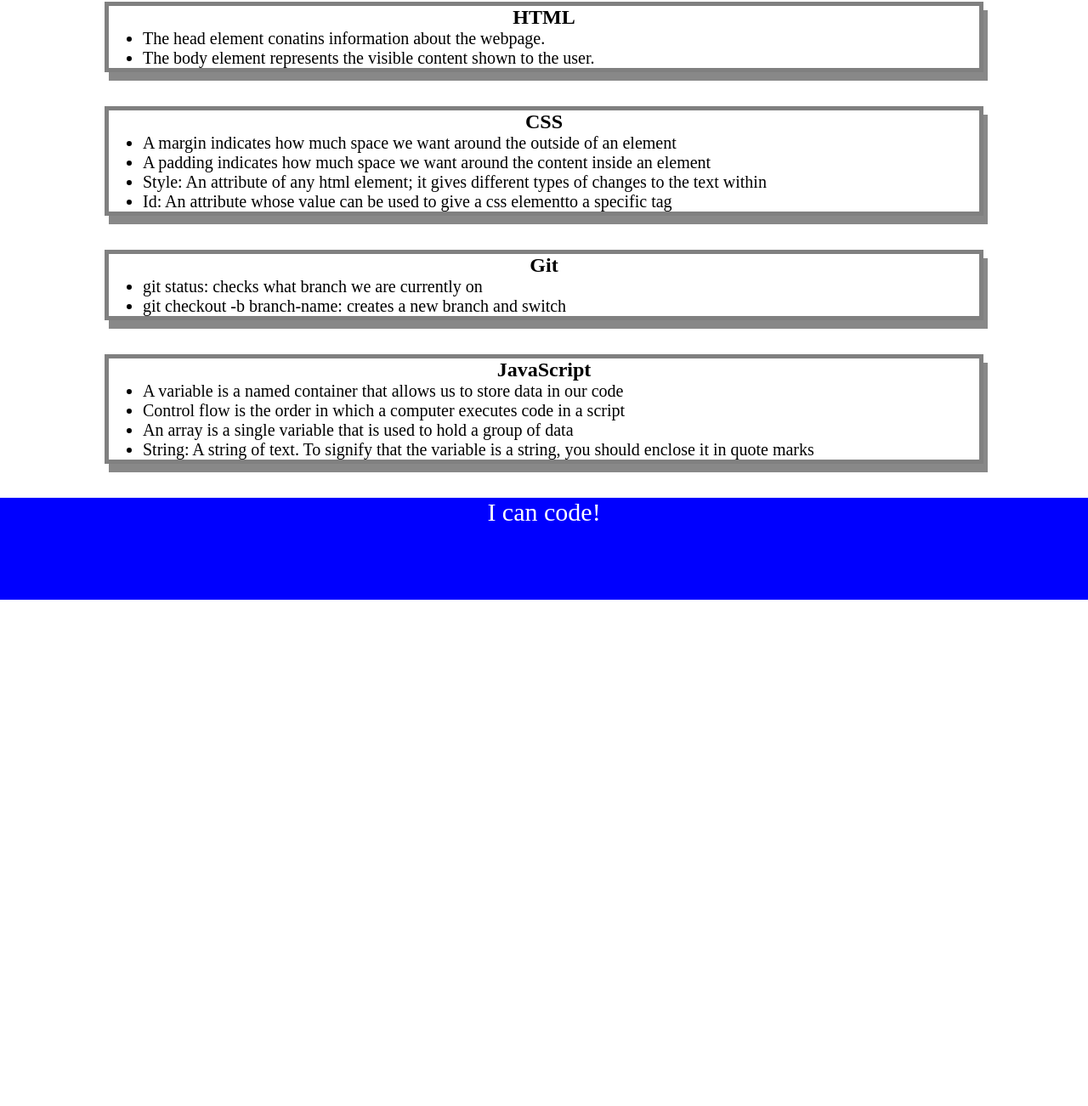
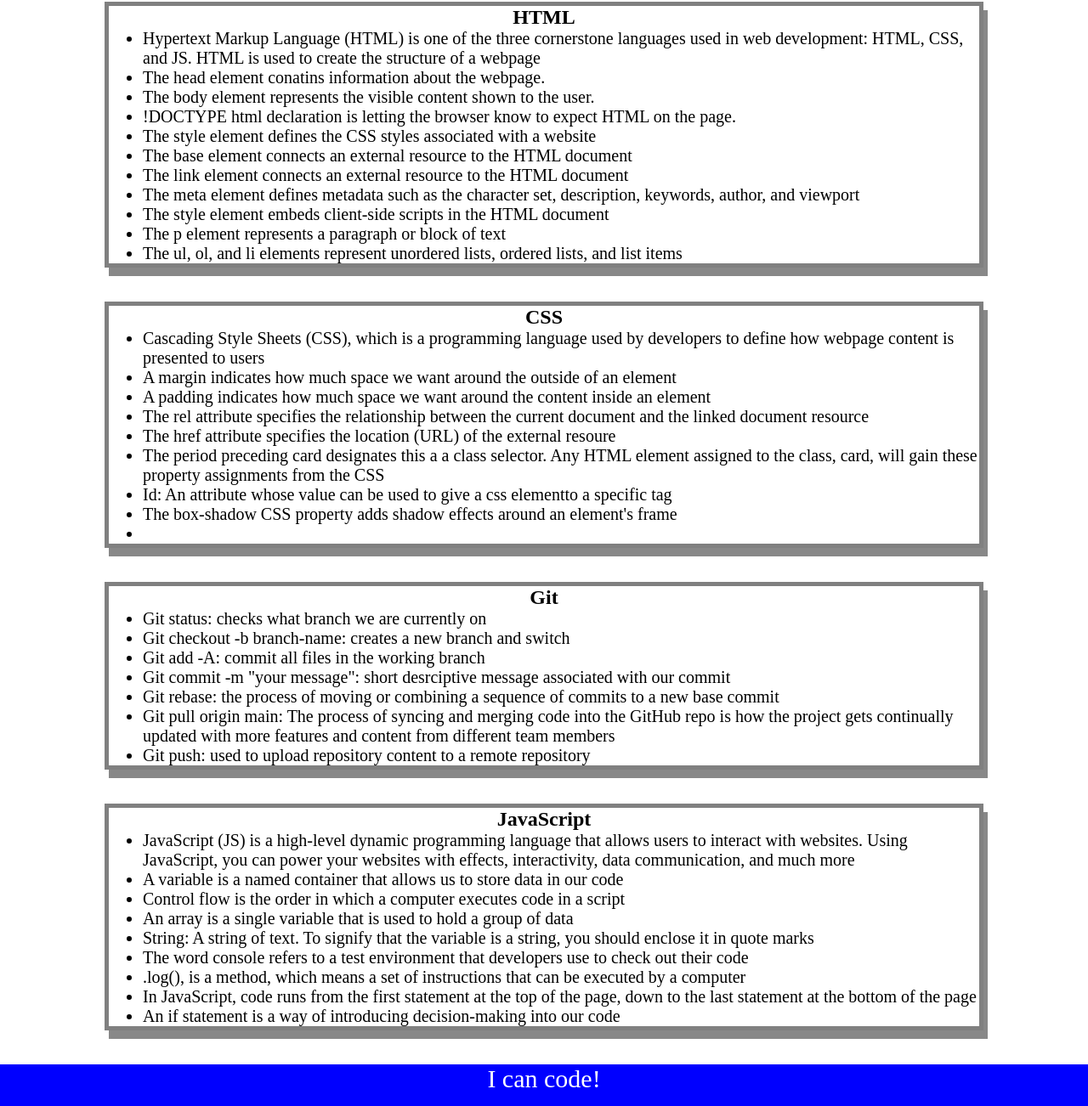
Before and after one commit to Raymond2811/prework-study-guide, a plain HTML site: page index.html in a window 1280 px wide. Shown: the part 158-1460 px from the top of the page at 85% size. Before the commit the page ends 864 px from the top, so only its background shows below. Drawn offline with Linux system fonts and the light colour scheme.

Commit message:
added more notes

```diff
--- a/index.html
+++ b/index.html
@@ -17,36 +17,60 @@
       <section class="card" id="html-section">
         <h2>HTML</h2>
         <ul>
+          <li>Hypertext Markup Language (HTML) is one of the three cornerstone languages used in web development: HTML, CSS, and JS. HTML is used to create the structure of a webpage</li>
           <li>The head element conatins information about the webpage.</li>
           <li>The body element represents the visible content shown to the user.</li>
+          <li>!DOCTYPE html declaration is letting the browser know to expect HTML on the page.</li>
+          <li>The style element defines the CSS styles associated with a website</li>
+          <li>The base element connects an external resource to the HTML document</li>
+          <li>The link element connects an external resource to the HTML document</li>
+          <li>The meta element defines metadata such as the character set, description, keywords, author, and viewport</li>
+          <li>The style element embeds client-side scripts in the HTML document</li>
+          <li>The p element represents a paragraph or block of text</li>
+          <li>The ul, ol, and li elements represent unordered lists, ordered lists, and list items</li>
         </ul>
       </section>
 
       <section class="card" id="css-section">
         <h2>CSS</h2>
         <ul>
+          <li>Cascading Style Sheets (CSS), which is a programming language used by developers to define how webpage content is presented to users</li>
           <li>A margin indicates how much space we want around the outside of an element</li>
           <li>A padding indicates how much space we want around the content inside an element</li>
-          <li>Style: An attribute of any html element; it gives different types of changes to the text within</li>
+          <li>The rel attribute specifies the relationship between the current document and the linked document resource</li>
+          <li>The href attribute specifies the location (URL) of the  external resoure</li>
+          <li>The period preceding card designates this a a class selector. Any HTML element assigned to the class, card, will gain these property assignments from the CSS</li>
           <li>Id: An attribute whose value can be used to give a css elementto a specific tag</li>
+          <li>The box-shadow CSS property adds shadow effects around an element's frame</li>
+          <li></li>
         </ul>
       </section>
 
       <section class="card" id="git-section">
         <h2>Git</h2>
         <ul>
-          <li>git status: checks what branch we are currently on</li>
-          <li> git checkout -b branch-name: creates a new branch and switch</li>
+          <li> Git status: checks what branch we are currently on</li>
+          <li> Git checkout -b branch-name: creates a new branch and switch</li>
+          <li> Git add -A: commit all files in the working branch</li>
+          <li> Git commit -m "your message": short desrciptive message associated with our commit </li>
+          <li> Git rebase: the process of moving or combining a sequence of commits to a new base commit</li>
+          <li> Git pull origin main: The process of syncing and merging code into the GitHub repo is how the project gets continually updated with more features and content from different team members</li>
+          <li> Git push: used to upload repository content to a remote repository</li>
         </ul>
       </section>
 
       <section class="card" id="javascript-section">
         <h2>JavaScript</h2>
         <ul>
+          <li>JavaScript (JS) is a high-level dynamic programming language that allows users to interact with websites. Using JavaScript, you can power your websites with effects, interactivity, data communication, and much more</li>
           <li>A variable is a named container that allows us to store data in our code</li>
           <li>Control flow is the order in which a computer executes code in a script</li>
           <li>An array is a single variable that is used to hold a group of data</li>
           <li>String: A string of text. To signify that the variable is a string, you should enclose it in quote marks</li>
+          <li>The word console refers to a test environment that developers use to check out their code</li>
+          <li>.log(), is a method, which means a set of instructions that can be executed by a computer</li>
+          <li>In JavaScript, code runs from the first statement at the top of the page, down to the last statement at the bottom of the page</li>
+          <li>An if statement is a way of introducing decision-making into our code</li>
         </ul>
       </section>
     </main>
```
